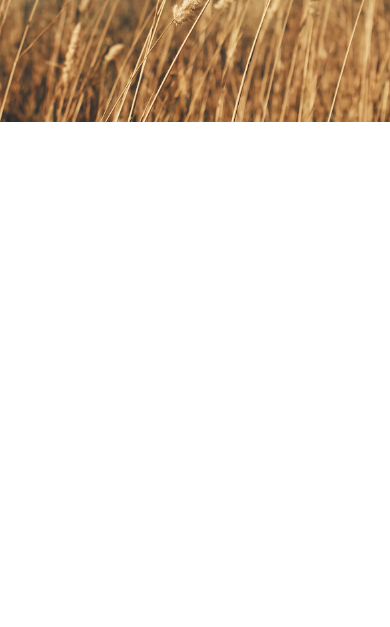
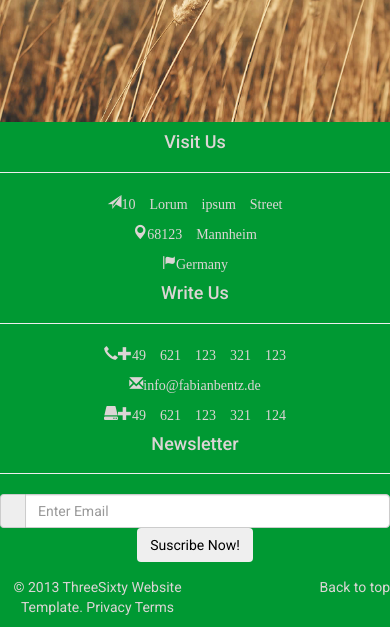
Before and after one commit to NatashaDianeey/34_kane-theme, a plain HTML site: page index.html in a window 390 px wide. Shown: the part 8023-8650 px from the top of the page. Before the commit the page ends 8145 px from the top, so only its background shows below. Drawn offline with nearby package versions, Linux system fonts and the light colour scheme.

Commit message:
estructura html completa sin estilo ni responsive

```diff
--- a/index.html
+++ b/index.html
@@ -449,6 +449,41 @@
                 </div>
             </section>
             <footer> <!-- bkg-green CONTACTO-->
+                <div class="row bkg-green text-center">
+                    <div class="col-xs-12 col-md-4">
+                        <h4>Visit Us</h4>
+                        <hr>
+                        <p><span class="glyphicon glyphicon-send">10 Lorum ipsum Street</span></p>
+                        <p><span class="glyphicon glyphicon-map-marker">68123 Mannheim</span></p>
+                        <p><span class="glyphicon glyphicon-flag">Germany</span></p>
+                    </div>
+                    <div class="col-xs-12 col-md-4">
+                        <h4>Write Us</h4>
+                        <hr>
+                        <p><span class="glyphicon glyphicon-earphone">+49 621 123 321 123</span></p>
+                        <p><span class="glyphicon glyphicon-envelope">info@fabianbentz.de</span></p>
+                        <p><span class="glyphicon glyphicon-hdd">+49 621 123 321 124</span></p>
+                    </div>
+                    <div class="col-xs-12 col-md-4">
+                        <h4>Newsletter</h4>
+                        <hr>
+                        <div class="input-group">
+                            <span class="input-group-addon" id="basic-addon1"></span>
+                            <input type="text" class="form-control" placeholder="Enter Email" aria-describedby="basic-addon1">
+                        </div>
+                        <div class="form-group">
+                            <button class="btn">Suscribe Now!</button>
+                        </div>
+                    </div>
+                    <div class="row">
+                        <div class="col-xs-6">
+                            <p>© 2013 ThreeSixty Website Template. Privacy Terms</p>
+                        </div>
+                        <div class="col-xs-6">
+                            <p class="text-right">Back to top</p>
+                        </div>
+                    </div>
+                </div>
             </footer>
          </div>
         <!-- BOOTSTRAP JAVASCRIPT -->
```
